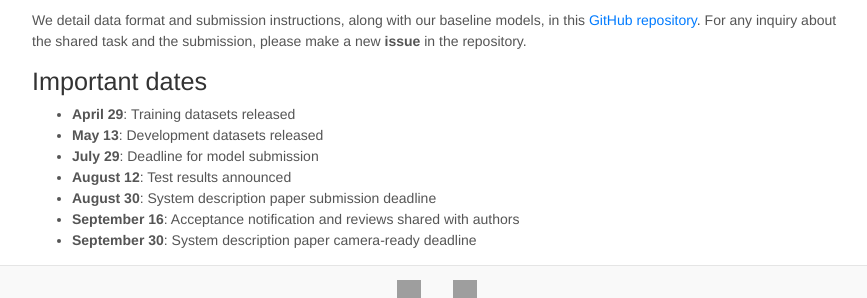
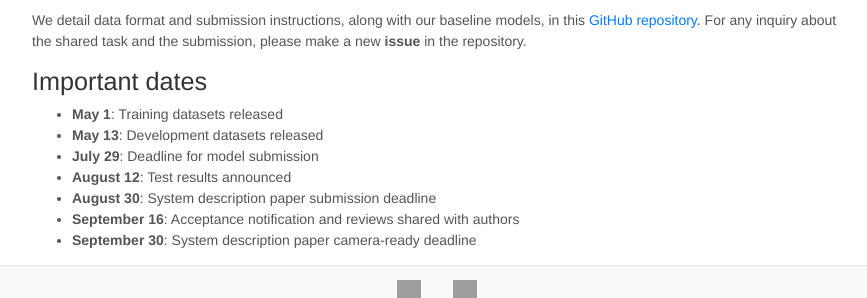
Before and after one commit to mrqa/mrqa.github.io, a Jekyll site: the page built from rc/shared.md, in a window 1280 px wide. Shown: the part 1405-1703 px from the top of the page, without its empty margins (203-1070 px from the left). Built offline with Jekyll 4.4.1, drawn with Linux system fonts in a browser that asks for light colours; nearby versions of some CDN libraries; grey boxes are pictures that could not be loaded.

Commit message:
change shared task release date

```diff
--- a/rc/shared.md
+++ b/rc/shared.md
@@ -69,7 +69,7 @@ For any inquiry about the shared task and the submission, please make a new **is
 
 ## Important dates
 
-- **April 29**: Training datasets released
+- **May 1**: Training datasets released
 - **May 13**: Development datasets released
 - **July 29**: Deadline for model submission
 - **August 12**: Test results announced
```
